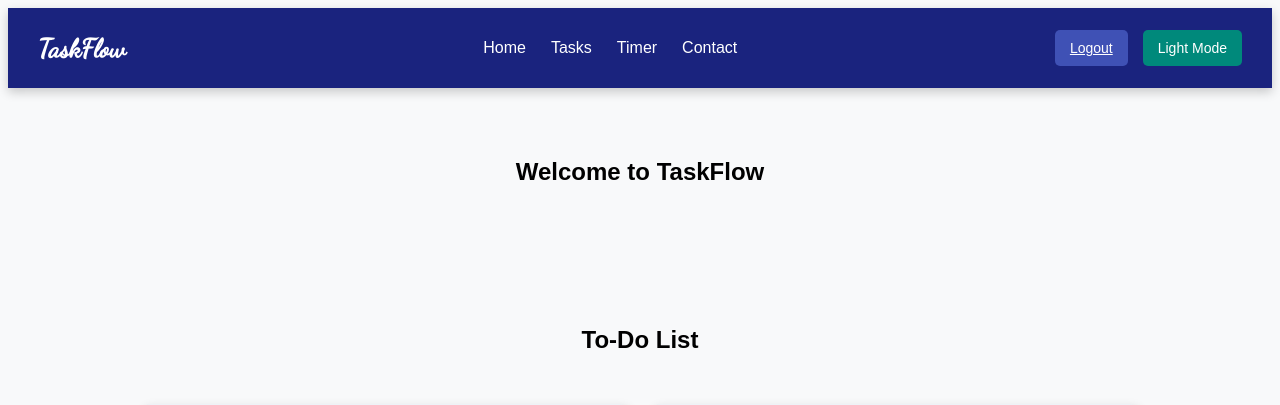
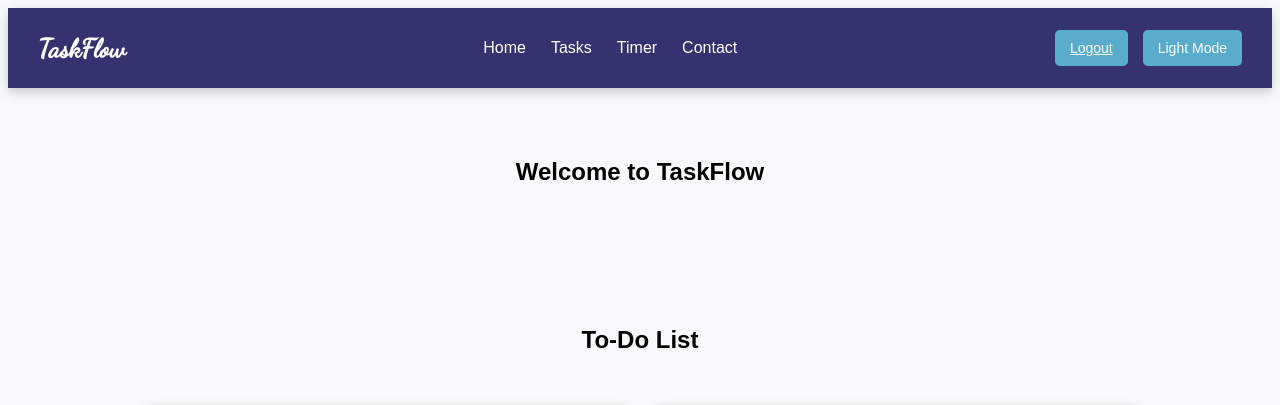
Before and after one commit to jialihuang0427/Flask-Task-App, a Flask app: page /todo in a window 1280 px wide. Shown: the top 405 px of the page. Run offline with Flask 3, Linux system fonts and the light colour scheme; the visitor is signed in with stand-in values (Sample User, id 1); data that the repository does not hold is empty; some libraries are stand-ins or nearby versions.

Commit message:
updated functional nav bar

```diff
--- a/static/todo.css
+++ b/static/todo.css
@@ -11,7 +11,7 @@
 
 /* 🟦 NAVBAR STYLING */
 .navbar {
-    background-color: #1a237e; /* Dark blue */
+    background-color: #353270;;
     color: white;
     display: flex;
     justify-content: space-between;
@@ -48,7 +48,7 @@
 }
 
 .btn {
-    background-color: #3f51b5; /* Blue */
+    background-color: #5aaccc;
     color: white;
     border: none;
     padding: 10px 15px;
@@ -63,11 +63,11 @@
 
 /* 🟦 LIGHT MODE BUTTON */
 .mode-btn {
-    background-color: #00897b;
+    background-color: #5aaccc;
 }
 
 .mode-btn:hover {
-    background-color: #00a18f;
+    background-color: #5c6bc0;
 }
 
 /* 🟦 SMOOTH SCROLLING */
```
